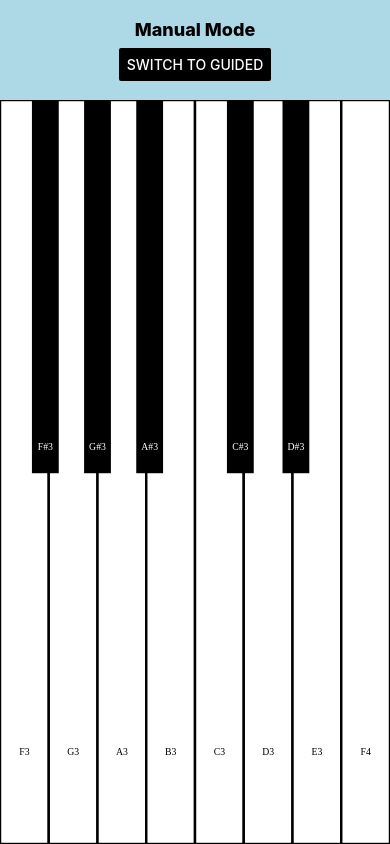
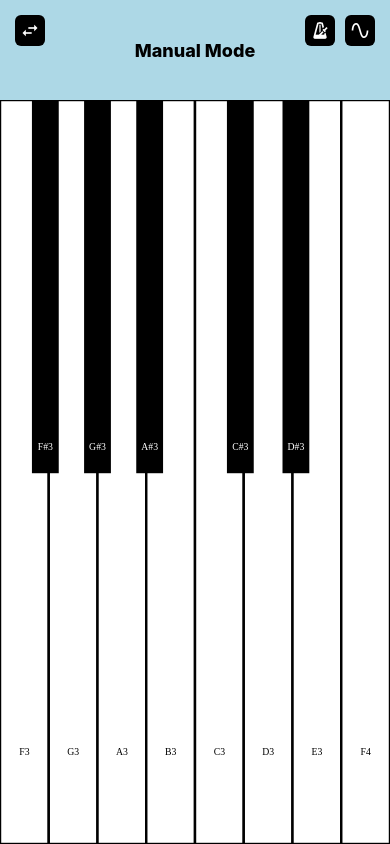
Before and after one commit to ecook10/temperament, a React Native app: screen / in a window 390 px wide. Both pictures are taken after a click on the button "MANUAL". Built offline with nearby package versions, Linux system fonts and the light colour scheme; what react-native-sound would draw is missing.

Commit message:
add mobx store + implement mode controls

```diff
--- a/package.json
+++ b/package.json
@@ -10,10 +10,13 @@
     "test": "jest"
   },
   "dependencies": {
+    "mobx": "^6.12.0",
+    "mobx-react-lite": "^4.0.5",
     "react": "18.2.0",
     "react-native": "0.73.2",
     "react-native-sound": "^0.11.2",
-    "react-native-svg": "^14.1.0"
+    "react-native-svg": "^14.1.0",
+    "react-native-vector-icons": "^10.0.3"
   },
   "devDependencies": {
     "@babel/core": "^7.20.0",
@@ -24,6 +27,7 @@
     "@react-native/metro-config": "^0.73.2",
     "@react-native/typescript-config": "^0.73.1",
     "@types/react": "^18.2.6",
+    "@types/react-native-vector-icons": "^6.4.18",
     "@types/react-test-renderer": "^18.0.0",
     "babel-jest": "^29.6.3",
     "eslint": "^8.19.0",
--- a/src/components/Control.tsx
+++ b/src/components/Control.tsx
@@ -1,11 +1,13 @@
-import { ReactNode } from "react";
+import { ReactNode, useContext } from "react";
 import { Button, Text, View } from "react-native";
-
-export type ControlMode = "manual" | "guided";
+import Icon from "react-native-vector-icons/MaterialCommunityIcons";
+import { ControlMode, ControlStoreContext } from "../stores/control.store";
+import { observer } from "mobx-react-lite";
 
 const CenterContainer = ({ children }: { children: ReactNode }) => (
   <View
     style={{
+      width: "100%",
       height: "100%",
       flexDirection: "column",
       justifyContent: "center",
@@ -21,11 +23,69 @@ const Header = ({ text }: { text: string }) => (
   <Text style={{ fontSize: 18, fontWeight: "800" }}>{text}</Text>
 );
 
-const ModeControl = ({
-  setMode,
+const ButtonContainer = ({
+  position,
+  children,
 }: {
-  setMode: (mode?: ControlMode) => void;
+  position: "left" | "right";
+  children: ReactNode | ReactNode[];
 }) => {
+  return (
+    <View
+      style={{
+        position: "absolute",
+        top: 0,
+        [position]: 0,
+        margin: "auto",
+        padding: 15,
+        flexDirection: "row",
+        gap: 10,
+      }}
+    >
+      {children}
+    </View>
+  );
+};
+
+const IconButton = ({
+  icon,
+  onClick,
+}: {
+  icon: string;
+  onClick: () => void;
+}) => {
+  return (
+    <View
+      onTouchEnd={onClick}
+      style={{ backgroundColor: "black", borderRadius: 6, padding: 5 }}
+    >
+      <Icon name={icon} size={20} color="white" />
+    </View>
+  );
+};
+
+const NavigationButtons = ({ nextMode }: { nextMode: ControlMode }) => {
+  const { setMode } = useContext(ControlStoreContext);
+  return (
+    <ButtonContainer position="left">
+      <IconButton icon="swap-horizontal" onClick={() => setMode(nextMode)} />
+    </ButtonContainer>
+  );
+};
+
+const _AudioButtons = () => {
+  const { playPartialAudio, playTempoAudio } = useContext(ControlStoreContext);
+  return (
+    <ButtonContainer position="right">
+      <IconButton icon="metronome" onClick={playTempoAudio} />
+      <IconButton icon="sine-wave" onClick={playPartialAudio} />
+    </ButtonContainer>
+  );
+};
+const AudioButtons = observer(_AudioButtons);
+
+const _ModeControl = () => {
+  const controlStore = useContext(ControlStoreContext);
   return (
     <CenterContainer>
       <Header text="Select Mode" />
@@ -33,79 +93,62 @@ const ModeControl = ({
         <Button
           title="Manual"
           color="black"
-          onPress={() => setMode("manual")}
+          onPress={() => controlStore.setMode("manual")}
         />
         <Button
           title="Guided"
           color="black"
-          onPress={() => setMode("guided")}
+          onPress={() => controlStore.setMode("guided")}
         />
       </View>
     </CenterContainer>
   );
 };
+const ModeControl = observer(_ModeControl);
 
-// TODO display selection w/ audio controls
-const ManualControl = ({
-  setMode,
-}: {
-  setMode: (mode?: ControlMode) => void;
-}) => {
+const ManualControl = () => {
   return (
     <CenterContainer>
       <Header text="Manual Mode" />
-
-      <Button
-        title="Switch to Guided"
-        color="black"
-        onPress={() => setMode("guided")}
-      />
+      <NavigationButtons nextMode="guided" />
+      <AudioButtons />
     </CenterContainer>
   );
 };
 
 // TODO step through selections w/ audio controls
-const GuidedControl = ({
-  setMode,
-}: {
-  setMode: (mode?: ControlMode) => void;
-}) => {
+const _GuidedControl = () => {
+  // const controlStore = useContext(ControlStoreContext);
   return (
     <CenterContainer>
       <Header text="Step 0: Build Me" />
-      <Button
-        title="Switch to Manual"
-        color="black"
-        onPress={() => setMode("manual")}
-      />
+      <NavigationButtons nextMode="manual" />
+      <AudioButtons />
     </CenterContainer>
   );
 };
+const GuidedControl = observer(_GuidedControl);
 
-const Control = ({
-  mode,
-  setMode,
-}: {
-  mode?: ControlMode;
-  setMode: (mode?: ControlMode) => void;
-}) => {
-  let content = <ModeControl setMode={setMode} />;
-  if (mode === "manual") content = <ManualControl setMode={setMode} />;
-  else if (mode === "guided") content = <GuidedControl setMode={setMode} />;
+const Control = () => {
+  const controlStore = useContext(ControlStoreContext);
+  const { mode } = controlStore;
 
-  return (
-    <View
-      style={{
-        height: "100%",
-        width: "100%",
-        flexDirection: "row",
-        justifyContent: "center",
-        alignItems: "center",
-      }}
-    >
-      {content}
-    </View>
-  );
+  if (mode === "manual") return <ManualControl />;
+  if (mode === "guided") return <GuidedControl />;
+  return <ModeControl />;
+  // return (
+  //   <View
+  //     style={{
+  //       height: "100%",
+  //       width: "100%",
+  //       flexDirection: "row",
+  //       justifyContent: "center",
+  //       alignItems: "center",
+  //     }}
+  //   >
+  //     {content}
+  //   </View>
+  // );
 };
 
-export default Control;
+export default observer(Control);
--- a/src/components/Piano.tsx
+++ b/src/components/Piano.tsx
@@ -175,6 +175,7 @@ const Piano = ({
     (k) => k.name === startingKeyName
   );
 
+  // TODO move selection state into ControlStore + stop playing audio
   const [firstKeySelection, setFirstKeySelection] = useState<KeySelection>();
 
   const getKeyProps =
--- a/src/screens/RootScreen.tsx
+++ b/src/screens/RootScreen.tsx
@@ -1,15 +1,12 @@
 import { View, useWindowDimensions } from "react-native";
-import Control, { ControlMode } from "../components/Control";
+import Control from "../components/Control";
 import Piano from "../components/Piano";
-import { useState } from "react";
 
 const CONTROL_HEIGHT_PX = 100;
 
 const RootScreen = () => {
   const window = useWindowDimensions();
   const pianoHeightPx = window.height - CONTROL_HEIGHT_PX;
-
-  const [mode, setMode] = useState<ControlMode>();
 
   return (
     <View style={{ height: "100%", width: "100%", flexDirection: "column" }}>
@@ -21,7 +18,7 @@ const RootScreen = () => {
           flexDirection: "row",
         }}
       >
-        <Control mode={mode} setMode={setMode} />
+        <Control />
       </View>
       <View
         style={{ height: pianoHeightPx, width: "100%", position: "relative" }}
--- /dev/null
+++ b/src/stores/control.store.ts
@@ -0,0 +1,28 @@
+import { makeAutoObservable } from "mobx";
+import { createContext } from "react";
+
+export type ControlMode = "manual" | "guided";
+
+class ControlStore {
+  mode?: ControlMode = undefined;
+
+  constructor() {
+    makeAutoObservable(this);
+  }
+
+  setMode = (mode?: ControlMode) => {
+    this.mode = mode;
+  };
+
+  // TODO
+  playPartialAudio = () => {
+    console.log("playPartialAudio");
+  };
+
+  // TODO
+  playTempoAudio = () => {
+    console.log("playTempoAudio");
+  };
+}
+
+export const ControlStoreContext = createContext(new ControlStore());
```
Also changed, not shown: 2 other files (tests, documents, lock files or other folders).
